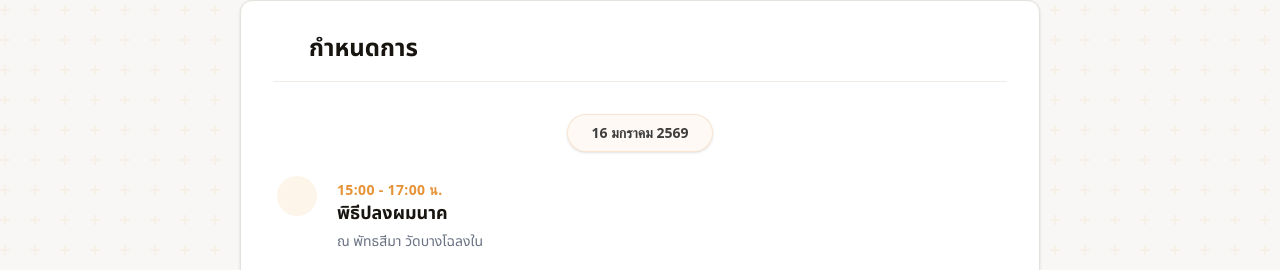
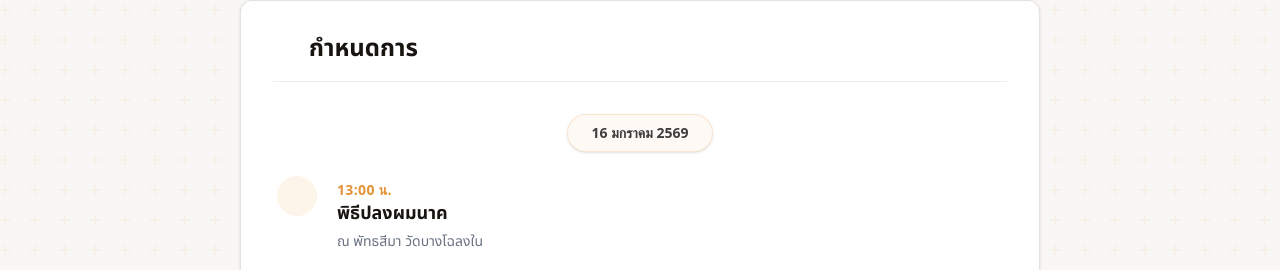
Before and after one commit to eyemblack/ordination-ceremony, a Next.js app: page / in a window 1280 px wide. Shown: the part 805-1075 px from the top of the page. Built offline with nearby package versions, Linux system fonts and the light colour scheme; some icons are missing.

Commit message:
Update time.

```diff
--- a/src/components/Schedule.tsx
+++ b/src/components/Schedule.tsx
@@ -34,7 +34,7 @@ const scheduleData = [
     date: '16 มกราคม 2569',
     items: [
       {
-        time: '15:00 - 17:00 น.',
+        time: '13:00 น.',
         title: 'พิธีปลงผมนาค',
         description: 'ณ พัทธสีมา วัดบางโฉลงใน',
         icon: <FaceIcon className="material-symbols-outlined text-[20px]" />,
```
